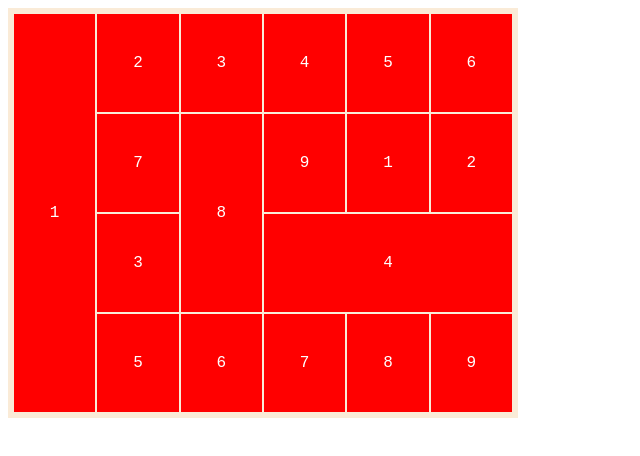
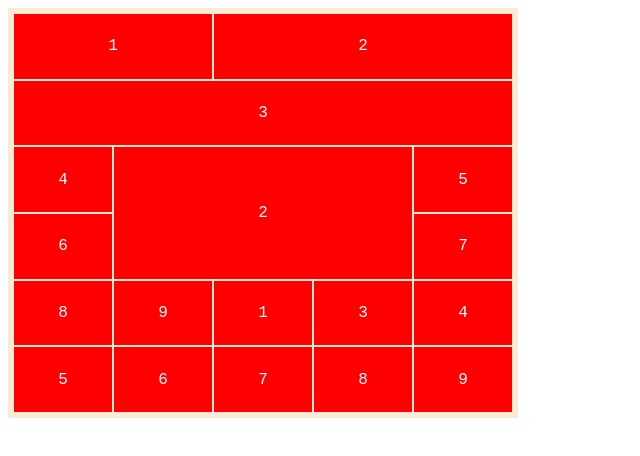
Before and after one commit to Ahmed-Hemdan/CSS, a plain HTML site: page Grid/index.html in a window 1280 px wide. Shown: the whole page, without its empty margins (0-640 px from the left). Drawn offline with Linux system fonts and the light colour scheme.

Commit message:
grid area practice

```diff
--- a/Grid/index.html
+++ b/Grid/index.html
@@ -7,19 +7,23 @@
     </head>
     <body>
         <div class="parent">
-        <div style="grid-row: span 4;">1</div>
-        <div>2</div>
-        <div>3</div>
+            <div style="grid-area: head ;">1</div>
+            <div style="grid-area: nav;">2</div>
+            <div style="grid-area: cont;">3</div>
             <div>4</div>
             <div>5</div>
             <div>6</div>
             <div>7</div>
-        <div style="grid-row: span 2">8</div>
+            <div>8</div>
             <div>9</div>
             <div>1</div>
-        <div>2</div>
+            <div style="
+            grid-row-start: 3;
+        grid-row-end: 5;
+        grid-column-end: 5;
+        grid-column-start: 2;">2</div>
             <div>3</div>
-        <div style="grid-column: span 3">4</div>
+            <div>4</div>
             <div>5</div>
             <div>6</div>
             <div>7</div>
--- a/Grid/style.css
+++ b/Grid/style.css
@@ -1,7 +1,7 @@
 .parent {
     padding: 5px;
     display: grid;
-    grid-template-columns:  repeat(6, 1fr) ;
+    grid-template-areas: "head head nav nav nav" "cont cont cont cont cont" ;
     background-color: antiquewhite;
     width: 500px;
     height: 400px;
```
Lines whose indentation alone changed are shown as unchanged.
